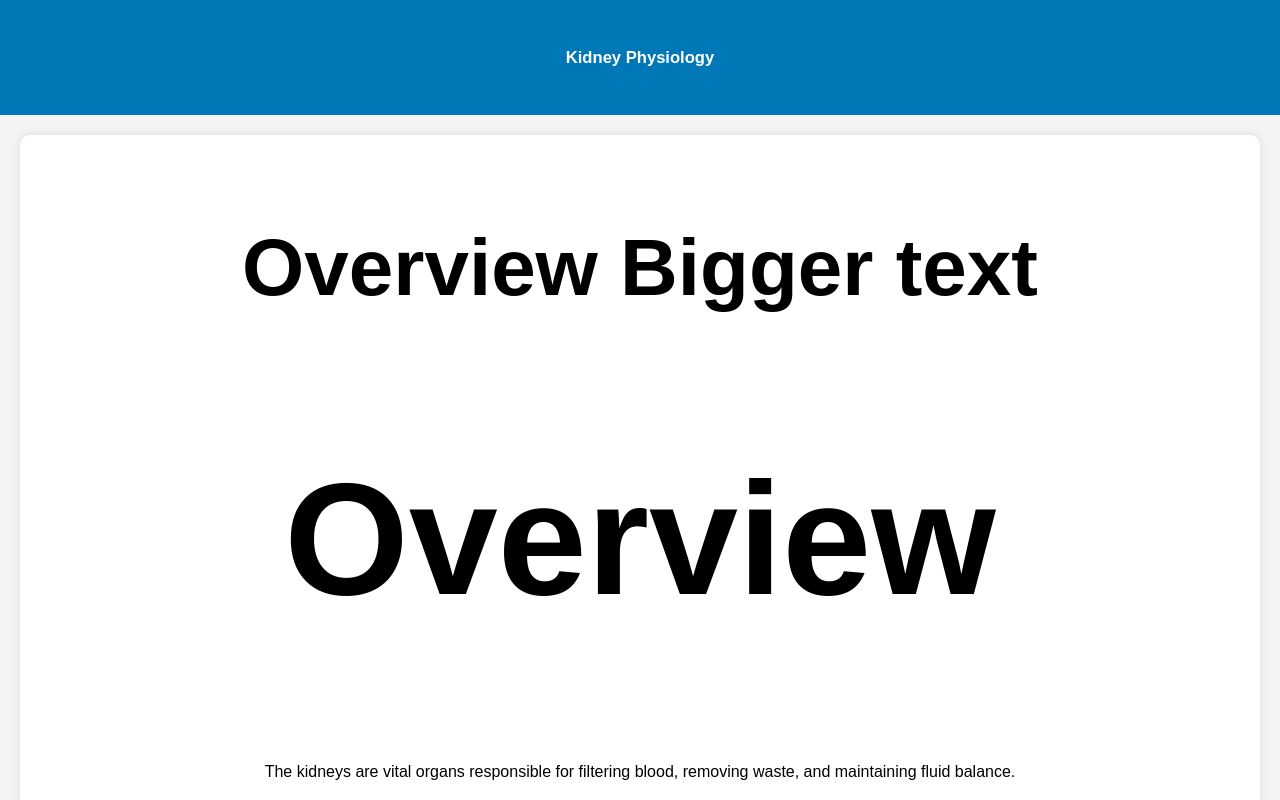
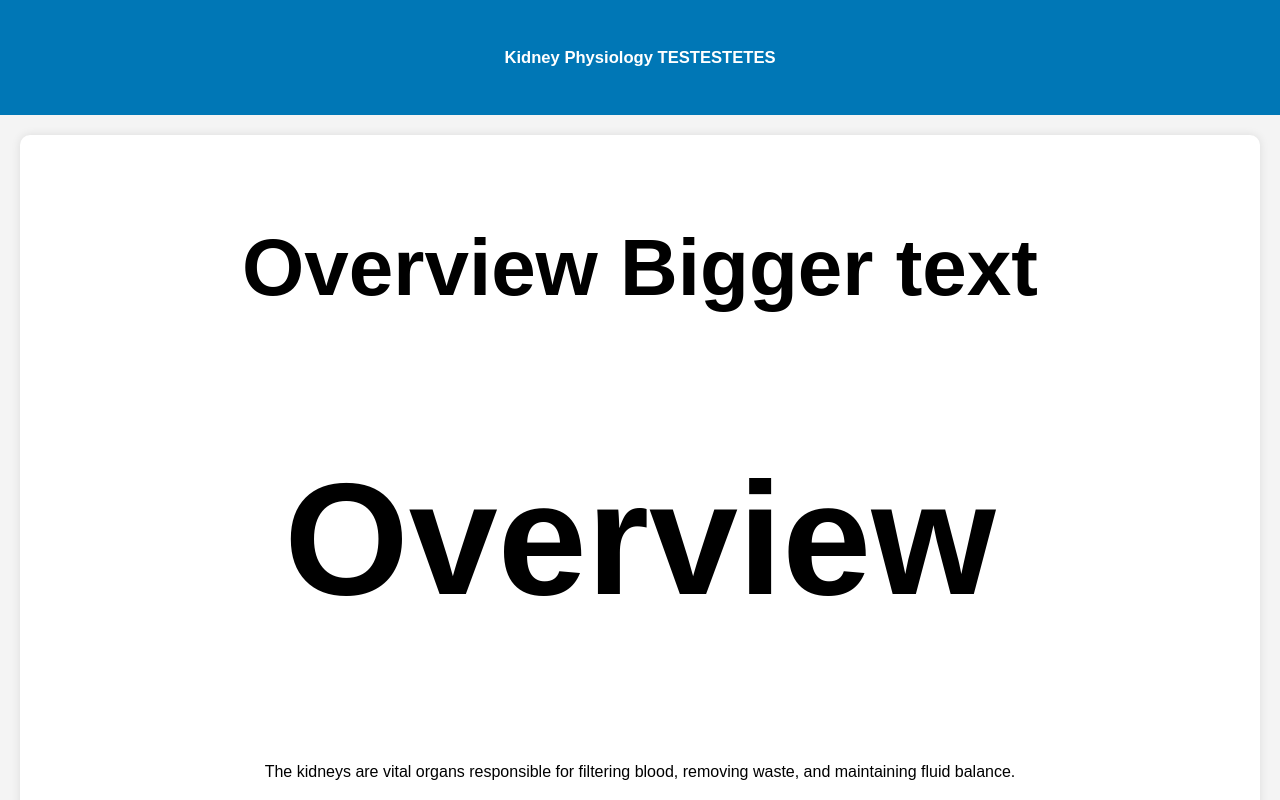
Before and after one commit to rmhayden/test-website, a plain HTML site: page index.html in a window 1280 px wide. Shown: the top 800 px of the page. Drawn offline with Linux system fonts and the light colour scheme.

Commit message:
test again

```diff
--- a/index.html
+++ b/index.html
@@ -10,7 +10,7 @@
 </head>
 <body>
     <header>
-        <h5>Kidney Physiology</h5>
+        <h5>Kidney Physiology TESTESTETES </h5>
     </header>
     <main>
         <section id="overview">
```
